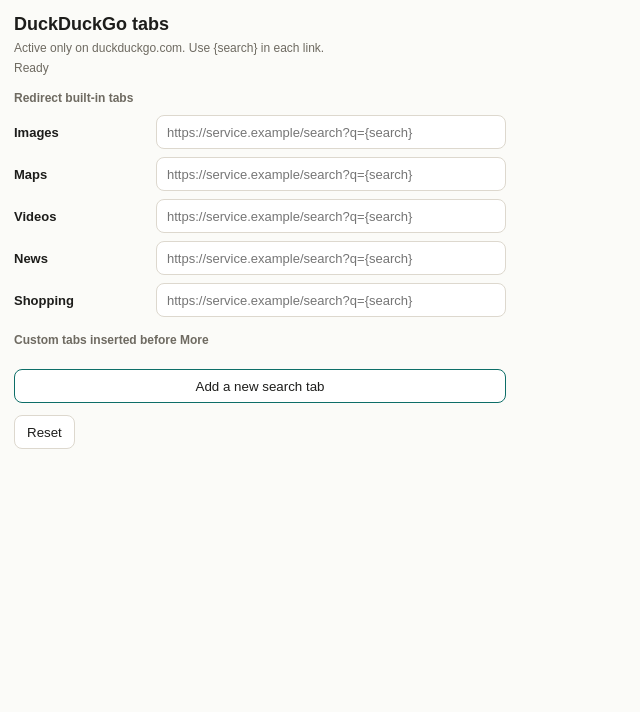
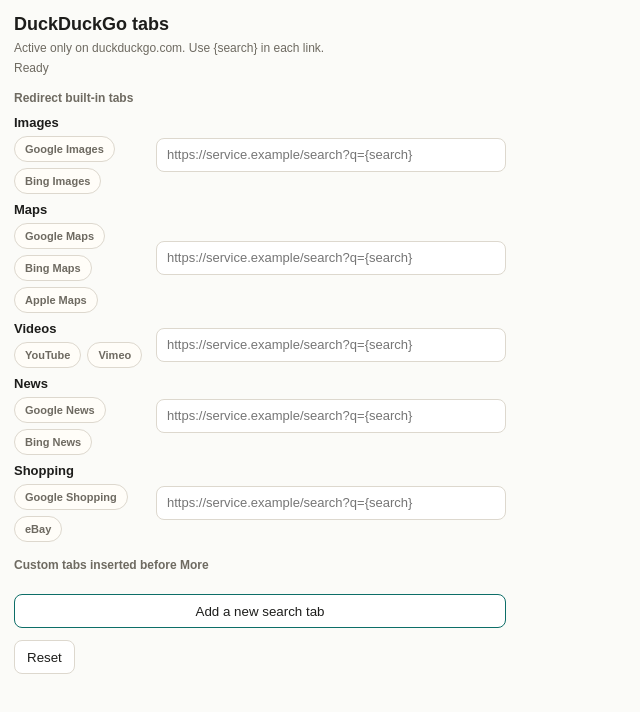
Before and after one commit to david-vct/duckduckgo-custom-tabs, a website with bundled scripts: page src/popup/index.html in a window 1280 px wide. Shown: the whole page, without its empty margins (0-640 px from the left). Built offline with nearby package versions, Linux system fonts and the light colour scheme; some packages are replaced by stand-ins of ours.

Commit message:
feat: add built-in tab presets and enhance settings form for preset application

```diff
--- a/src/popup/popup-app.ts
+++ b/src/popup/popup-app.ts
@@ -82,6 +82,10 @@
         updateBuiltInTab(state.settings, index, value)
         markDirty()
       },
+      onBuiltInPresetApply: (index, value) => {
+        updateBuiltInTab(state.settings, index, value)
+        markDirty()
+      },
       onCustomLabelChange: (index, value) => {
         updateCustomTabLabel(state.settings, index, value)
         markDirty()
--- a/src/popup/styles.css
+++ b/src/popup/styles.css
@@ -61,6 +61,12 @@
   align-items: center;
 }
 
+.popup_label_group {
+  display: flex;
+  flex-direction: column;
+  gap: 6px;
+}
+
 .popup_row_custom {
   grid-template-columns: 132px minmax(0, 1fr) auto;
 }
@@ -68,6 +74,31 @@
 .popup_label {
   font-size: 13px;
   font-weight: 700;
+}
+
+.popup_preset_list {
+  display: flex;
+  flex-wrap: wrap;
+  gap: 6px;
+}
+
+.popup_preset_button {
+  appearance: none;
+  border: 1px solid var(--popup-border);
+  background: #fffdf8;
+  color: var(--popup-muted);
+  border-radius: 999px;
+  min-height: 26px;
+  padding: 0 10px;
+  font-size: 11px;
+  font-weight: 700;
+  cursor: pointer;
+}
+
+.popup_preset_button_active {
+  border-color: var(--popup-accent);
+  background: rgba(13, 110, 104, 0.1);
+  color: var(--popup-accent);
 }
 
 .popup_input {
@@ -118,4 +149,8 @@
   .popup_row_custom {
     grid-template-columns: 1fr;
   }
+
+  .popup_preset_list {
+    margin-bottom: 2px;
+  }
 }
--- a/src/popup/ui/settings-form.ts
+++ b/src/popup/ui/settings-form.ts
@@ -1,8 +1,12 @@
-import { SEARCH_PLACEHOLDER } from "../../shared/domain/settings"
+import {
+  SEARCH_PLACEHOLDER,
+  getBuiltInTabPresets,
+} from "../../shared/domain/settings"
 import type { PopupState } from "../domain/popup-state"
 
 interface SettingsFormHandlers {
   onBuiltInChange: (index: number, value: string) => void
+  onBuiltInPresetApply: (index: number, value: string) => void
   onCustomLabelChange: (index: number, value: string) => void
   onCustomUrlChange: (index: number, value: string) => void
   onCustomRemove: (index: number) => void
@@ -18,9 +22,37 @@
   const row = document.createElement("div")
   row.className = "popup_row"
 
+  const presets = getBuiltInTabPresets(tab.id)
+
+  const info = document.createElement("div")
+  info.className = "popup_label_group"
+
   const label = document.createElement("label")
   label.className = "popup_label"
   label.textContent = tab.label
+
+  info.appendChild(label)
+
+  if (presets.length > 0) {
+    const presetList = document.createElement("div")
+    presetList.className = "popup_preset_list"
+
+    for (const preset of presets) {
+      const presetButton = document.createElement("button")
+      presetButton.type = "button"
+      presetButton.className =
+        preset.urlTemplate === tab.urlTemplate
+          ? "popup_preset_button popup_preset_button_active"
+          : "popup_preset_button"
+      presetButton.textContent = preset.label
+      presetButton.addEventListener("click", () => {
+        handlers.onBuiltInPresetApply(index, preset.urlTemplate)
+      })
+      presetList.appendChild(presetButton)
+    }
+
+    info.appendChild(presetList)
+  }
 
   const input = document.createElement("input")
   input.className = "popup_input"
@@ -33,7 +65,7 @@
     handlers.onBuiltInChange(index, input.value)
   })
 
-  row.appendChild(label)
+  row.appendChild(info)
   row.appendChild(input)
   return row
 }
--- a/src/shared/domain/settings.ts
+++ b/src/shared/domain/settings.ts
@@ -1,6 +1,7 @@
 import type {
   BuiltInTab,
   BuiltInTabDefinition,
+  BuiltInTabPreset,
   CustomTab,
   Settings,
 } from "./types"
@@ -77,6 +78,64 @@
   },
 ]
 
+export const BUILT_IN_TAB_PRESETS: BuiltInTabPreset[] = [
+  {
+    tabId: "images",
+    label: "Google Images",
+    urlTemplate: "https://www.google.com/search?tbm=isch&q={search}",
+  },
+  {
+    tabId: "images",
+    label: "Bing Images",
+    urlTemplate: "https://www.bing.com/images/search?q={search}",
+  },
+  {
+    tabId: "maps",
+    label: "Google Maps",
+    urlTemplate: "https://www.google.com/maps/search/{search}",
+  },
+  {
+    tabId: "maps",
+    label: "Bing Maps",
+    urlTemplate: "https://www.bing.com/maps?q={search}",
+  },
+  {
+    tabId: "maps",
+    label: "Apple Maps",
+    urlTemplate: "https://maps.apple.com/?q={search}",
+  },
+  {
+    tabId: "videos",
+    label: "YouTube",
+    urlTemplate: "https://www.youtube.com/results?search_query={search}",
+  },
+  {
+    tabId: "videos",
+    label: "Vimeo",
+    urlTemplate: "https://vimeo.com/search?q={search}",
+  },
+  {
+    tabId: "news",
+    label: "Google News",
+    urlTemplate: "https://news.google.com/search?q={search}",
+  },
+  {
+    tabId: "news",
+    label: "Bing News",
+    urlTemplate: "https://www.bing.com/news/search?q={search}",
+  },
+  {
+    tabId: "shopping",
+    label: "Google Shopping",
+    urlTemplate: "https://www.google.com/search?tbm=shop&q={search}",
+  },
+  {
+    tabId: "shopping",
+    label: "eBay",
+    urlTemplate: "https://www.ebay.com/sch/i.html?_nkw={search}",
+  },
+]
+
 const SAMPLE_SEARCH = "duckduckgo custom tabs"
 
 function slugifyLabel(label: string) {
@@ -117,6 +176,10 @@
 
 export function getBuiltInTabDefinition(tabId: string) {
   return BUILT_IN_TAB_DEFINITIONS.find((definition) => definition.id === tabId)
+}
+
+export function getBuiltInTabPresets(tabId: string) {
+  return BUILT_IN_TAB_PRESETS.filter((preset) => preset.tabId === tabId)
 }
 
 export function detectBuiltInTabId(href?: string | null, label = "") {
--- a/src/shared/domain/types.ts
+++ b/src/shared/domain/types.ts
@@ -28,3 +28,9 @@
   exampleUrl: string
   matches: (input: { url: URL; label: string }) => boolean
 }
+
+export interface BuiltInTabPreset {
+  tabId: string
+  label: string
+  urlTemplate: string
+}
```
Also changed, not shown: src/shared/__tests__/settings.test.ts (+23 -0 lines), README.md.
